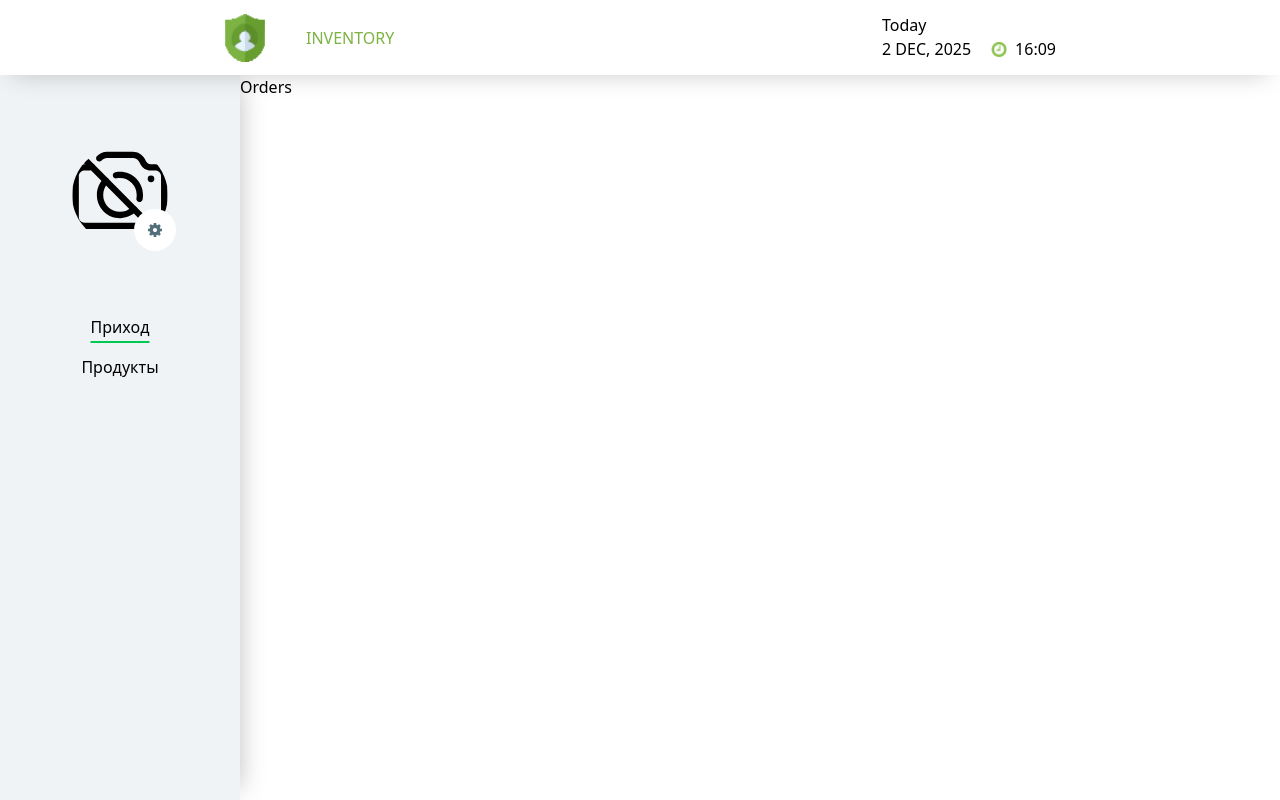
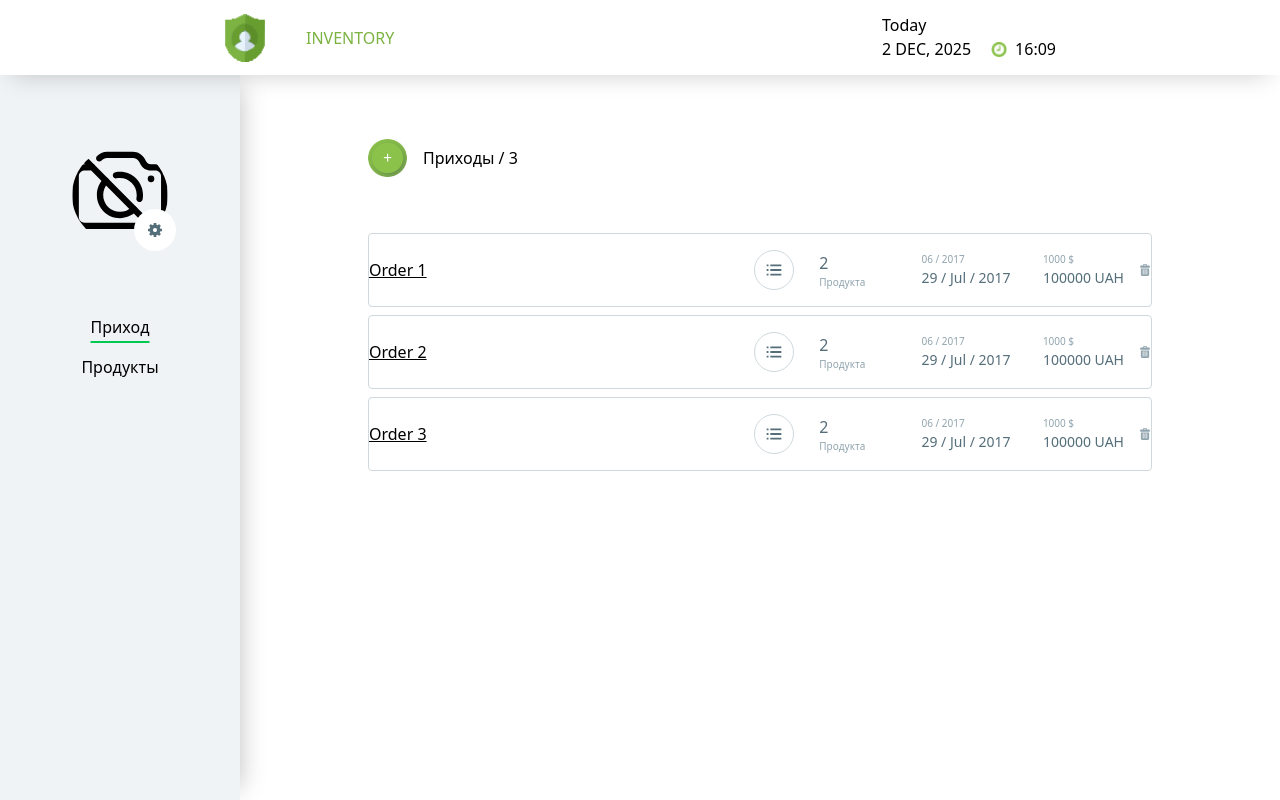
Before and after one commit to volus1986/dc-test-task, a Next.js app: page /orders in a window 1280 px wide. Built offline with nearby package versions, Linux system fonts and the light colour scheme.

Commit message:
orders page

```diff
--- a/app/orders/components/Order/index.tsx
+++ b/app/orders/components/Order/index.tsx
@@ -1,8 +1,90 @@
-export default function Order() {
+import Image from 'next/image';
+import trashIcon from './icons/trash.svg';
+import buttonProductListIcon from './icons/button-products-list.svg';
+import parseDateTimeString from '@/utils/parseDateString';
+
+type propsType = {
+    id: number;
+    title: string;
+    dateTimeString: string;
+    productIds: number[];
+    amountUsd: number;
+    amountUah: number;
+};
+
+export default function Order({
+    id,
+    title,
+    dateTimeString,
+    productIds,
+    amountUsd,
+    amountUah,
+}: propsType) {
+    const date = parseDateTimeString(dateTimeString);
+
+    const removeOrder = () => {
+        console.log(`Remove order with id: ${id}`); // todo: Placeholder for actual remove logic
+    };
+
+    const showOrderDetails = () => {
+        console.log(`Show order details: ${id}`); // todo: Placeholder for actual remove logic
+    };
+
+    const getProductText = () => {
+        const count = productIds.length;
+        const lastTwo = count % 100;
+        const lastOne = count % 10;
+
+        if (lastTwo >= 11 && lastTwo <= 14) return 'Продуктов';
+
+        if (lastOne === 1) return 'Продукт';
+        if (lastOne >= 2 && lastOne <= 4) return 'Продукта';
+
+        return 'Продуктов';
+    };
+
     return (
-        <div className="">
-            <span>Order details</span>
-            <button className="w-10 h-10 rounded-full border border-[#d0d9dd]"></button>
+        <div className="px-[25] py-4 flex items-center w-full border border-[#cfd8dc] rounded-sm">
+            <div className="w-[50%] overflow-hidden underline">{title}</div>
+            <div className="w-[50%] flex items-center justify-between">
+                <button
+                    className="w-10 h-10 rounded-full border border-[#d0d9dd] flex items-center justify-center cursor-pointer min-w-fit"
+                    onClick={showOrderDetails}
+                >
+                    <Image
+                        src={buttonProductListIcon}
+                        alt="Remove"
+                        width="22"
+                        height="22"
+                    />
+                </button>
+                <div className="w-[20%] min-w-fit">
+                    <p className="text-[16px] text-[#546e7a]">
+                        {productIds.length}
+                    </p>
+                    <p className="text-[10px] text-[#90a4ae]">
+                        {getProductText()}
+                    </p>
+                </div>
+                <div className="w-[25%] min-w-fit">
+                    <p className="text-[10px] text-[#90a4ae]">{`${date.monthNumber} / ${date.year}`}</p>
+                    <p className="text-[14px] text-[#546e7a]">{`${date.day} / ${date.monthName} / ${date.year}`}</p>
+                </div>
+                <div className="w-[25%] min-w-fit">
+                    <p className="text-[10px] text-[#90a4ae]">{`${amountUsd ? amountUsd + ' $' : ''}`}</p>
+                    <p className="text-[14px] text-[#546e7a]">{`${amountUah} UAH`}</p>
+                </div>
+            </div>
+            <div>
+                <button className="w-auto cursor-pointer" onClick={removeOrder}>
+                    <Image
+                        src={trashIcon}
+                        alt="Remove"
+                        width="12"
+                        height="12"
+                    />
+                </button>
+            </div>
         </div>
     );
 }
--- a/app/orders/page.tsx
+++ b/app/orders/page.tsx
@@ -2,9 +2,41 @@
 
 import { useSelector } from 'react-redux';
 import { RootState } from '@/store';
+import Order from './components/Order';
+import addButtonIcon from './icons/add-button.png';
+import Image from 'next/image';
 
 export default function Home() {
     const orderItems = useSelector((state: RootState) => state.orders);
 
-    return <div>Orders</div>;
+    const orderElements = orderItems.map((order) => {
+        return (
+            <Order
+                key={order.id}
+                id={order.id}
+                title={order.title}
+                dateTimeString={order.date}
+                productIds={[1, 2]}
+                amountUsd={1000}
+                amountUah={100000}
+            />
+        );
+    });
+
+    return (
+        <div className="mx-32 mt-16">
+            <div className="flex items-center gap-4">
+                <button className="rounded-full cursor-pointer">
+                    <Image
+                        src={addButtonIcon}
+                        alt="Add Order"
+                        width="39"
+                        height="39"
+                    />
+                </button>
+                <span>Приходы / {orderItems.length}</span>
+            </div>
+            <div className="mt-14 grid gap-2">{orderElements}</div>
+        </div>
+    );
 }
--- a/store/slices/orders.ts
+++ b/store/slices/orders.ts
@@ -1,11 +1,11 @@
 import { createSlice, PayloadAction } from '@reduxjs/toolkit';
 
-interface ordersState {
+type ordersState = {
     id: number;
     title: string;
     date: string;
     description: string;
-}
+};
 
 const initialState: ordersState[] = [
     {
@@ -33,7 +33,7 @@ const orders = createSlice({
     initialState,
     reducers: {
         remove(state, action: PayloadAction<number>) {
-            state.filter((order) => order.id !== action.payload);
+            return state.filter((order) => order.id !== action.payload);
         },
     },
 });
--- a/store/slices/products.ts
+++ b/store/slices/products.ts
@@ -1,6 +1,6 @@
 import { createSlice, PayloadAction } from '@reduxjs/toolkit';
 
-interface ordersState {
+type ordersState = {
     id: number;
     serialNumber: number;
     isNew: number;
@@ -19,7 +19,7 @@ interface ordersState {
     }[];
     order: number;
     date: string;
-}
+};
 
 const initialState: ordersState[] = [
     {
--- /dev/null
+++ b/utils/parseDateString.ts
@@ -0,0 +1,24 @@
+export default function parseDateTimeString(dateTimeString: string) {
+    const dateString = dateTimeString.split(' ')[0];
+    const [year, month, day] = dateString.split('-');
+    const monthName = [
+        'Jan',
+        'Feb',
+        'Mar',
+        'Apr',
+        'May',
+        'Jun',
+        'Jul',
+        'Aug',
+        'Sep',
+        'Oct',
+        'Nov',
+        'Dec',
+    ][+month];
+    return {
+        year,
+        monthNumber: month,
+        monthName,
+        day,
+    };
+}
```
Also changed, not shown: app/orders/components/Order/icons/trash.svg (added), app/orders/icons/add-button.png (added).
